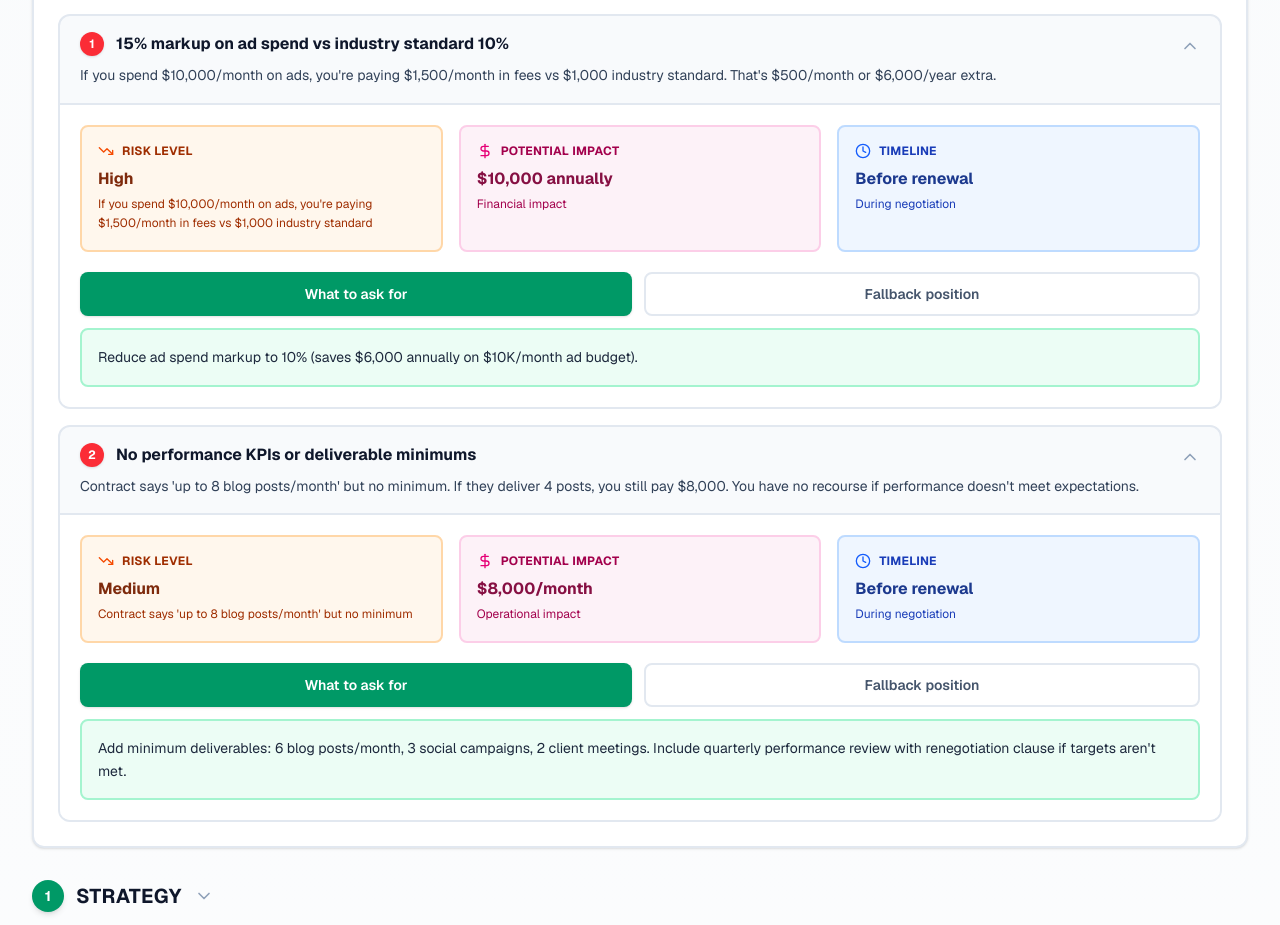
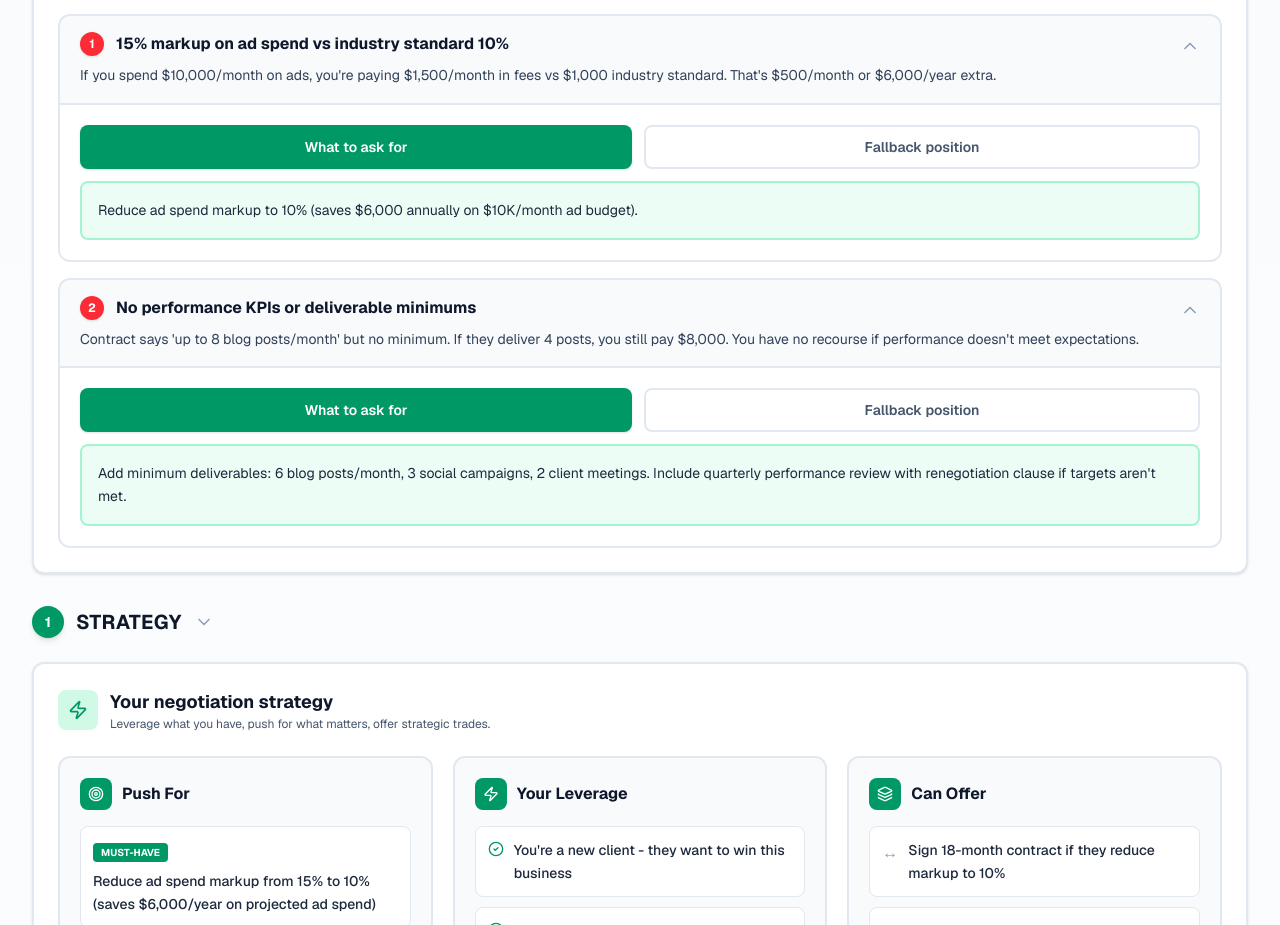
Before and after one commit to Boomchakalala/Dealcheck, a Next.js app: page /example in a window 1280 px wide. Shown: the part 1420-2345 px from the top of the page. Built offline with nearby package versions, Linux system fonts and the light colour scheme; no server answers.

Commit message:
Sandbox autosave

```diff
--- a/src/components/OutputDisplay.tsx
+++ b/src/components/OutputDisplay.tsx
@@ -448,89 +448,6 @@ export function OutputDisplay({ output, roundId }: OutputDisplayProps) {
 
                     {isExpanded && (
                       <div className="px-5 pb-5 border-t-2 border-slate-200 pt-5 bg-white">
-                        {/* Risk Level, Potential Impact, Timeline boxes */}
-                        <div className="grid grid-cols-1 md:grid-cols-3 gap-4 mb-5">
-                          <div className="bg-orange-50 border-2 border-orange-200 rounded-lg p-4">
-                            <div className="flex items-center gap-2 mb-2">
-                              <TrendingDown className="w-4 h-4 text-orange-600" />
-                              <p className="text-xs font-bold text-orange-800 uppercase tracking-wide">Risk Level</p>
-                            </div>
-                            <p className="text-base font-bold text-orange-900 mb-1">
-                              {flag.type === 'Commercial' ? 'High' : flag.type === 'Legal' ? 'Medium' : 'Medium'}
-                            </p>
-                            <p className="text-xs text-orange-800 leading-relaxed">
-                              {(() => {
-                                // Get first sentence but remove any small dollar amounts that are unit prices
-                                let firstSentence = flag.why_it_matters.split('.')[0]
-                                // Remove unit prices like $0.10/GB, $3/unit, etc (amounts with / or per after them)
-                                firstSentence = firstSentence.replace(/\$\d+(?:\.\d+)?(?:\/\w+|per\s+\w+)/gi, '[unit price]')
-                                return firstSentence
-                              })()}
-                            </p>
-                          </div>
-
-                          <div className="bg-pink-50 border-2 border-pink-200 rounded-lg p-4">
-                            <div className="flex items-center gap-2 mb-2">
-                              <DollarSign className="w-4 h-4 text-pink-600" />
-                              <p className="text-xs font-bold text-pink-800 uppercase tracking-wide">Potential Impact</p>
-                            </div>
-                            <p className="text-base font-bold text-pink-900 mb-1">
-                              {(() => {
-                                // Extract dollar amounts - improved regex to handle decimals
-                                const matches = flag.why_it_matters.match(/\$[\d,]+(?:\.\d+)?[KkMm]?(?:\+)?/g)
-                                if (!matches || matches.length === 0) return 'Cost exposure'
-
-                                // Convert to numbers and find max, filtering out small unit prices
-                                const amounts = matches.map(m => {
-                                  let num = m.replace(/[\$,\+]/g, '')
-                                  if (num.match(/[Kk]/)) {
-                                    num = parseFloat(num.replace(/[Kk]/g, '')) * 1000
-                                  } else if (num.match(/[Mm]/)) {
-                                    num = parseFloat(num.replace(/[Mm]/g, '')) * 1000000
-                                  } else {
-                                    num = parseFloat(num)
-                                  }
-                                  return { original: m, value: num }
-                                }).filter(a => a.value >= 100) // Filter out unit prices like $0.10/GB
-
-                                if (amounts.length === 0) return 'Cost exposure'
-
-                                const largest = amounts.reduce((max, curr) => curr.value > max.value ? curr : max)
-                                let display = largest.original
-
-                                // Add context from surrounding text
-                                if (flag.why_it_matters.toLowerCase().includes('annually') || flag.why_it_matters.toLowerCase().includes('/year')) {
-                                  display += ' annually'
-                                } else if (flag.why_it_matters.toLowerCase().includes('per month') || flag.why_it_matters.toLowerCase().includes('/month')) {
-                                  display += '/month'
-                                }
-
-                                return display
-                              })()}
-                            </p>
-                            <p className="text-xs text-pink-800 leading-relaxed">
-                              {flag.type === 'Commercial' ? 'Financial impact' : 'Operational impact'}
-                            </p>
-                          </div>
-
-                          <div className="bg-blue-50 border-2 border-blue-200 rounded-lg p-4">
-                            <div className="flex items-center gap-2 mb-2">
-                              <Clock className="w-4 h-4 text-blue-600" />
-                              <p className="text-xs font-bold text-blue-800 uppercase tracking-wide">Timeline</p>
-                            </div>
-                            <p className="text-base font-bold text-blue-900 mb-1">
-                              {flag.what_to_ask_for.toLowerCase().includes('before signing') || flag.what_to_ask_for.toLowerCase().includes('immediately')
-                                ? 'Address now'
-                                : 'Before renewal'}
-                            </p>
-                            <p className="text-xs text-blue-800 leading-relaxed">
-                              {flag.what_to_ask_for.toLowerCase().includes('before signing')
-                                ? 'Before contract signing'
-                                : 'During negotiation'}
-                            </p>
-                          </div>
-                        </div>
-
                         {/* Tabs */}
                         <div className="space-y-3">
                           <div className="flex gap-3">
```
